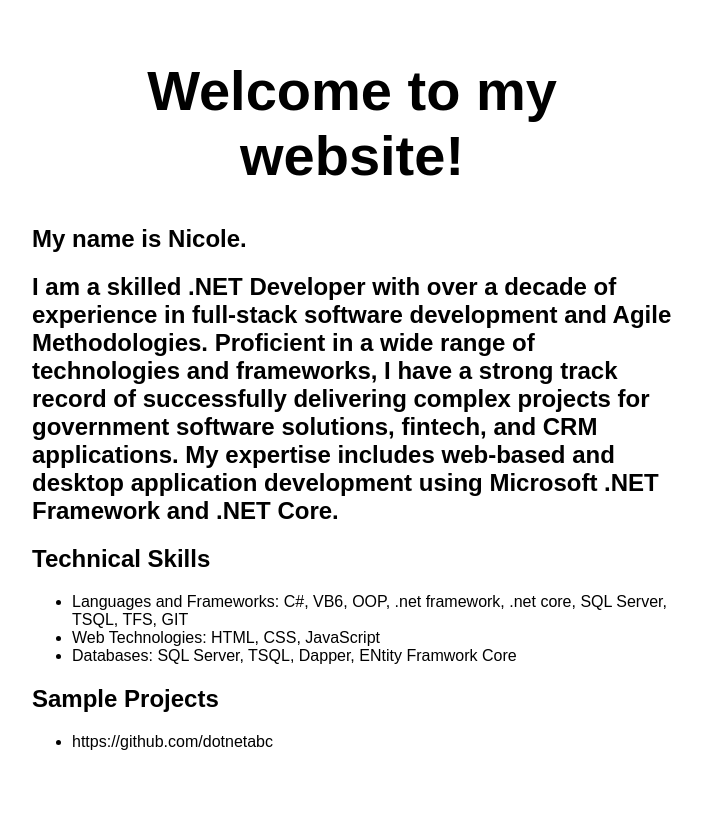
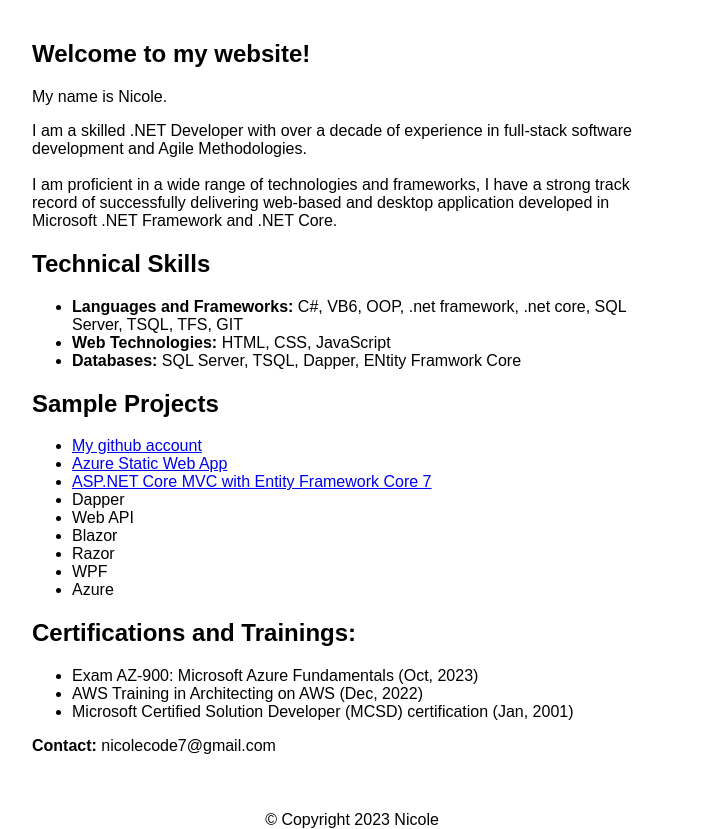
Before and after one commit to dotnetabc/first-static-web-app, a website: page src/index.html in a window 1280 px wide. Shown: the whole page, without its empty margins (288-990 px from the left). Before the commit the page ends 800 px from the top, so only its background shows below. Drawn offline with Linux system fonts and the light colour scheme.

Commit message:
new changes

```diff
--- a/src/index.html
+++ b/src/index.html
@@ -10,28 +10,48 @@
 
 <body>
   <main>
-    <h1>Welcome to my website!</h1>
-    <h2>My name is Nicole.</h2>
-    <h2>
+    <h2>Welcome to my website!</h2>
+    <p>My name is Nicole.</p>
+    <p>
         I am a skilled .NET Developer with over a decade of experience in full-stack software development
-        and Agile Methodologies. Proficient in a wide range of technologies and frameworks, I have a strong
-        track record of successfully delivering complex projects for government software solutions, fintech,
-        and CRM applications. My expertise includes web-based and desktop application development using
-        Microsoft .NET Framework and .NET Core.
-    </h2>
+        and Agile Methodologies. <br /><br />
+        I am proficient in a wide range of technologies and frameworks, I have a strong
+        track record of successfully delivering web-based and desktop application developed in Microsoft .NET Framework and .NET Core.
+    </p>
     <h2>Technical Skills</h2>
     <ul>
-        <li>Languages and Frameworks: C#, VB6, OOP, .net framework, .net core, SQL Server, TSQL, TFS, GIT</li>
-        <li>Web Technologies: HTML, CSS, JavaScript</li>
-        <li>Databases: SQL Server, TSQL, Dapper, ENtity Framwork Core</li>
+        <li><b>Languages and Frameworks:</b> C#, VB6, OOP, .net framework, .net core, SQL Server, TSQL, TFS, GIT</li>
+        <li><b>Web Technologies:</b> HTML, CSS, JavaScript</li>
+        <li><b>Databases:</b> SQL Server, TSQL, Dapper, ENtity Framwork Core</li>
     </ul>
     <div>
         <h2>Sample Projects</h2>
         <ul>
-            <li>https://github.com/dotnetabc</li>
+            <li><a href="https://github.com/nicolecode7">My github account</a></li>
+            <li><a href="https://ashy-smoke-0d5cf9a10.3.azurestaticapps.net/">Azure Static Web App</a></li>
+            <li><a href="http://thefirefinance.com/Bank"> ASP.NET Core MVC with Entity Framework Core 7</a></li>
+            <li>Dapper</li>
+            <li>Web API</li>
+            <li>Blazor</li>
+            <li>Razor</li>
+            <li>WPF</li>
+            <li>Azure</li>
+
         </ul>
     </div>
+    <div>
+        <h2>Certifications and Trainings:</h2>
+            <ul>
+                <li>Exam AZ-900: Microsoft Azure Fundamentals (Oct, 2023)</li>
+                <li>AWS Training in Architecting on AWS (Dec, 2022)</li>
+                <li>Microsoft Certified Solution Developer (MCSD) certification (Jan, 2001)</li>
+            </ul>
+
+    </div>
+    <div><b>Contact:</b> nicolecode7@gmail.com</div>
   </main>
 </body>
-
+<br />
+<br/>
+<footer><center>&copy; Copyright 2023 Nicole</center></footer>
 </html>
```
